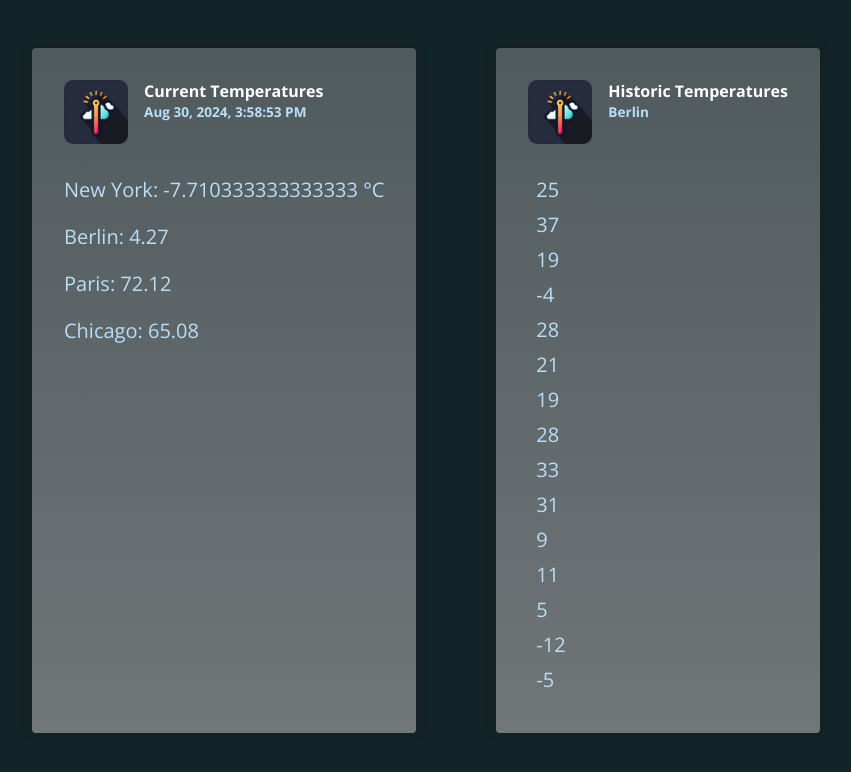
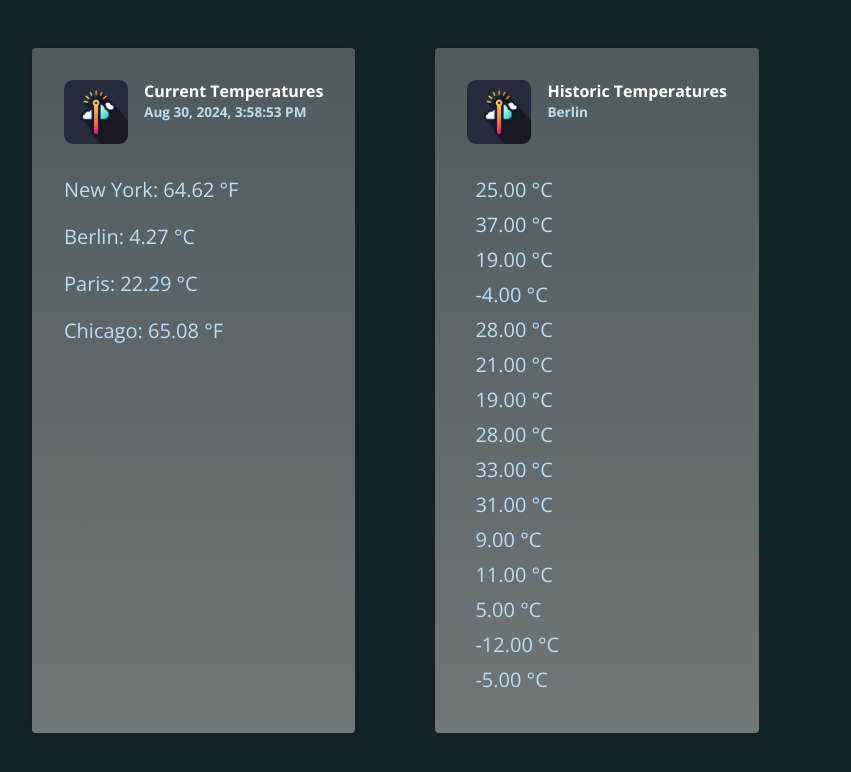
Before and after one commit to shoaibalirts/Angular-Pipes, an Angular app: page / in a window 1280 px wide. Shown: the top 772 px of the page, without its empty margins (168-1019 px from the left). Built offline with nearby package versions, Linux system fonts and the light colour scheme.

Commit message:
realized the power of custom pipe

```diff
--- a/src/app/app.component.html
+++ b/src/app/app.component.html
@@ -7,10 +7,13 @@
         <p>{{ currentDate | date : "medium" }}</p>
       </div>
     </header>
-    <p>New York: {{ currentTemperaturs.newYork | temp : "fah" : "cel" }}</p>
-    <p>Berlin: {{ currentTemperaturs.berlin | number : "1.0-2" }}</p>
-    <p>Paris: {{ currentTemperaturs.paris | number : "1.0-2" }}</p>
-    <p>Chicago: {{ currentTemperaturs.chicago | number : "1.0-2" }}</p>
+    <p>
+      New York:
+      {{ currentTemperaturs.newYork | temp : "cel" : "fah" }}
+    </p>
+    <p>Berlin: {{ currentTemperaturs.berlin | temp : "cel" }}</p>
+    <p>Paris: {{ currentTemperaturs.paris | temp : "fah" : "cel" }}</p>
+    <p>Chicago: {{ currentTemperaturs.chicago | temp : "fah" }}</p>
   </article>
 
   <article class="temperatures">
@@ -23,7 +26,7 @@
     </header>
     <ul>
       @for (temperature of historicTemperatures; track temperature) {
-      <li (click)="onReset($index)">{{ temperature }}</li>
+      <li (click)="onReset($index)">{{ temperature | temp : "cel" }}</li>
       }
     </ul>
   </article>
--- a/src/app/temperature.pipe.ts
+++ b/src/app/temperature.pipe.ts
@@ -6,10 +6,13 @@
 })
 export class TemperaturePipe implements PipeTransform {
   transform(
-    value: string | number,
+    value: string | number | null,
     inputType: 'cel' | 'fah',
     outputType?: 'cel' | 'fah'
   ) {
+    if (!value) {
+      return;
+    }
     let val: number;
     if (typeof value === 'string') {
       val = parseFloat(value);
@@ -34,6 +37,6 @@
       symbol = outputType === 'cel' ? '°C' : '°F';
     }
 
-    return `${outputTemp} ${symbol}`;
+    return `${outputTemp.toFixed(2)} ${symbol}`;
   }
 }
```
